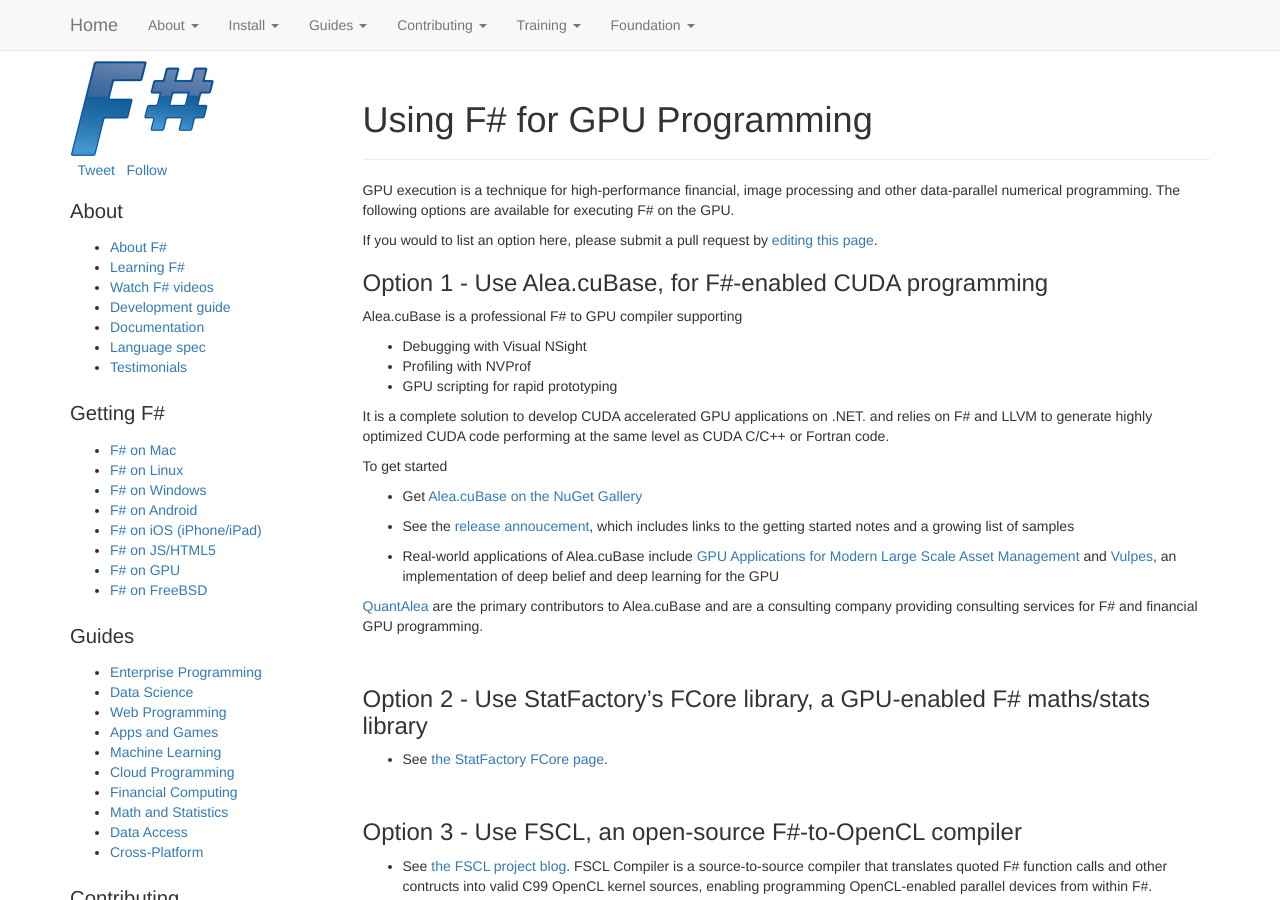
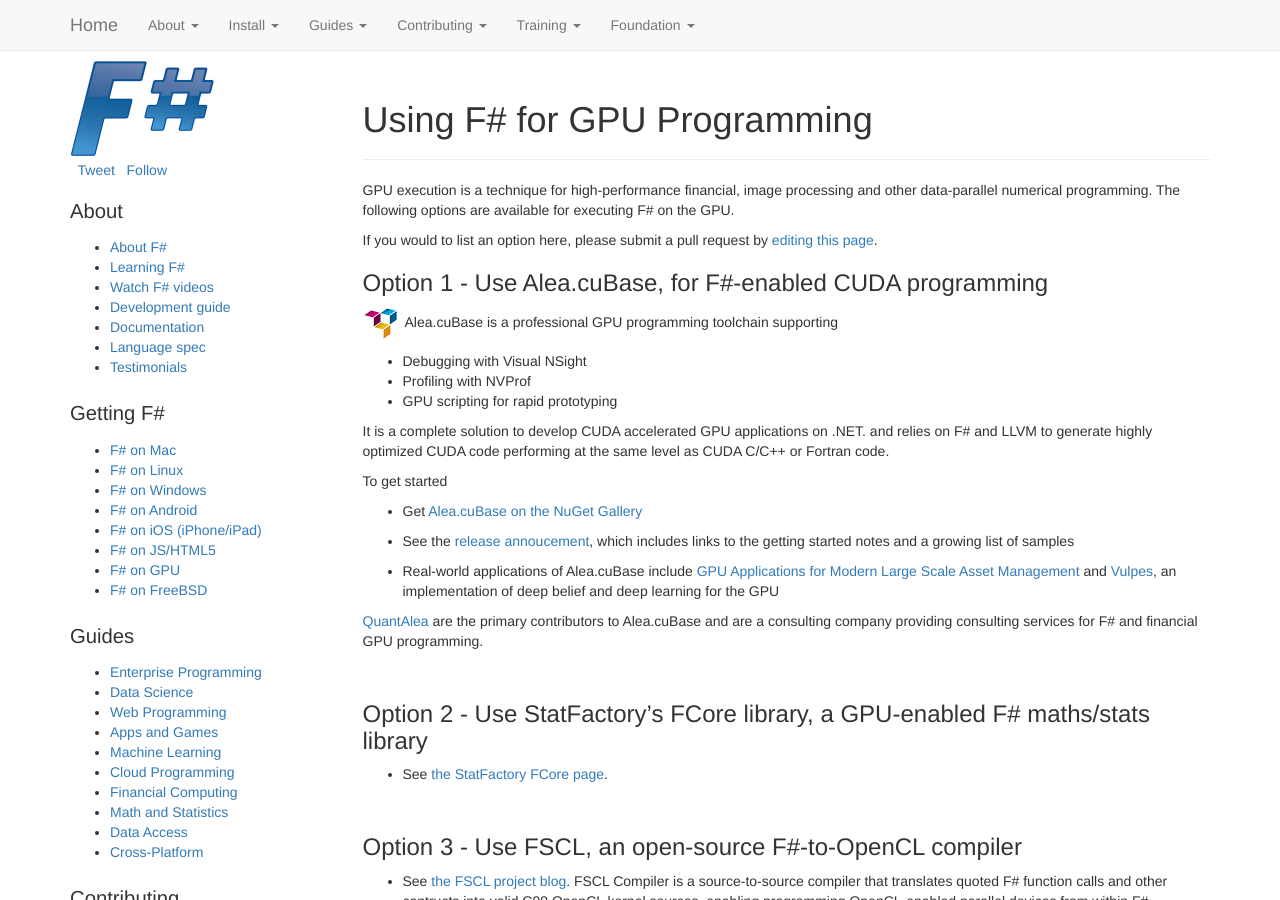
Before and after one commit to fsharp/fsharp.org, a Jekyll site: the page built from use/gpu/index.md, in a window 1280 px wide and 900 px high. Built offline with Jekyll 4.4.1, drawn with Linux system fonts in a browser that asks for light colours; nearby versions of some CDN libraries; some web fonts are replaced; comment, search, counter and statistics services are not loaded.

Commit message:
Update index.md

```diff
--- a/use/gpu/index.md
+++ b/use/gpu/index.md
@@ -12,7 +12,7 @@
 
 ### Option 1 - Use Alea.cuBase, for F#-enabled CUDA programming
 
-Alea.cuBase is a professional F# to GPU compiler supporting
+![logo](/images/thumbs/quantalea-small.png)&nbsp; Alea.cuBase is a professional GPU programming toolchain supporting
 
 * Debugging with Visual NSight
 * Profiling with NVProf
```
